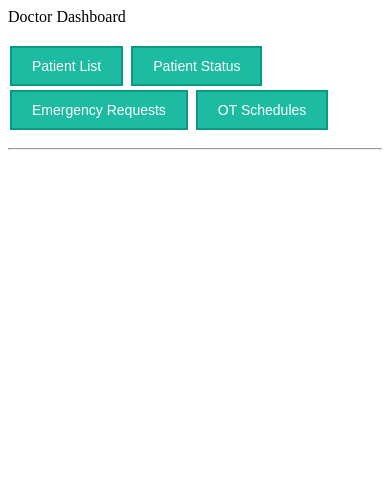
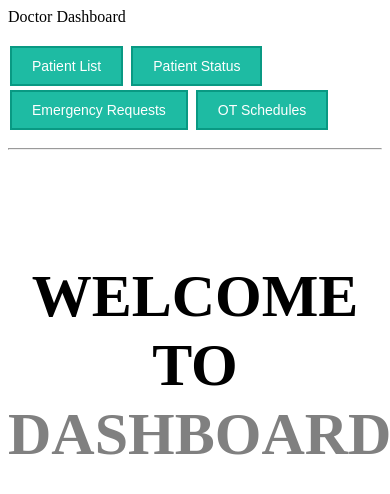
Before and after one commit to ashrhmn/webtech-project, a PHP site: page /dashboard/roles/doctor/dashboard.php in a window 390 px wide; the page is wider, and only the part inside the window is pictured. Shown: the top 494 px of that part. Run offline with PHP 8.4, Linux system fonts and the light colour scheme.

Commit message:
css added to dashboard

```diff
--- a/views/dashboard/roles/doctor/dashboard.php
+++ b/views/dashboard/roles/doctor/dashboard.php
@@ -5,11 +5,27 @@ echo 'Doctor Dashboard' . "<br/>";
 
 ?>
 <br>
+
+
 <form action="#" method="POST">
     <a class="anchor" href="/app/views/dashboard/roles/doctor/patientList.php">Patient List</a>
     <a class="anchor" href="/app/views/dashboard/roles/doctor/patientStatus.php">Patient Status</a>
     <a class="anchor" href="/app/views/dashboard/roles/doctor/emergencyRequest.php">Emergency Requests</a>
     <a class="anchor" href="/app/views/dashboard/roles/doctor/OTschedules.php">OT Schedules</a>
+
+</form>
+
+<hr>
+
+<header>
+    <div class="wrapper">
+        <div class="welcome-text">
+            <h3>
+                Welcome To <span>Dashboard!</span></h3>
+
+        </div>
+</header>
+
 
 <style>
     /* .anchor {
@@ -45,10 +61,48 @@ echo 'Doctor Dashboard' . "<br/>";
         background-color: #9c6ae1;
         border-color: #7443b6;
     }
+
+    .wrapper {
+        width: 1170px;
+        margin: auto;
+    }
+
+    .welcome-text {
+        /* position: absolute; */
+        width: 600px;
+        height: 300px;
+        margin: 20% 30%;
+        text-align: center;
+        margin-left: 300px;
+    }
+
+    .welcome-text h3 {
+        text-align: center;
+        color: black;
+        text-transform: uppercase;
+        font-size: 60px;
+    }
+
+    .welcome-text h3 span {
+        color: grey;
+    }
+
+    @media (max-width:600px) {
+        .wrapper {
+            width: 100%;
+        }
+
+        .welcome-text {
+            width: 100%;
+            height: auto;
+            margin: 30% 0;
+        }
+
+        .welcome-text h1 {
+            font-size: 30px;
+        }
+    }
 </style>
-</form>
-
-<hr>
 
 
 <?php
```
Lines whose indentation alone changed are shown as unchanged.
